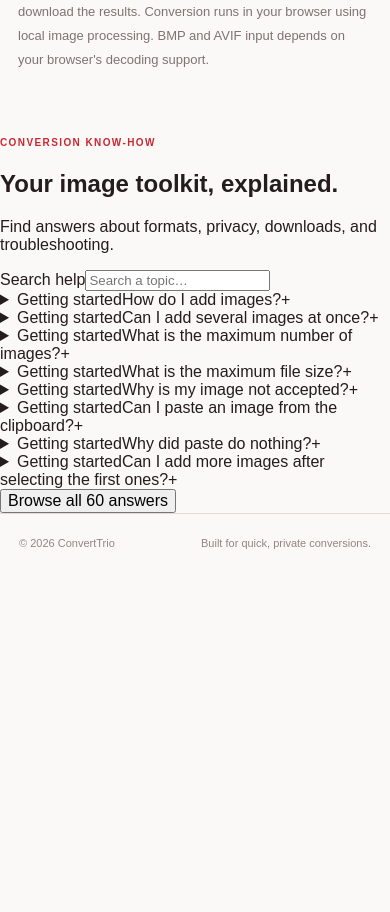
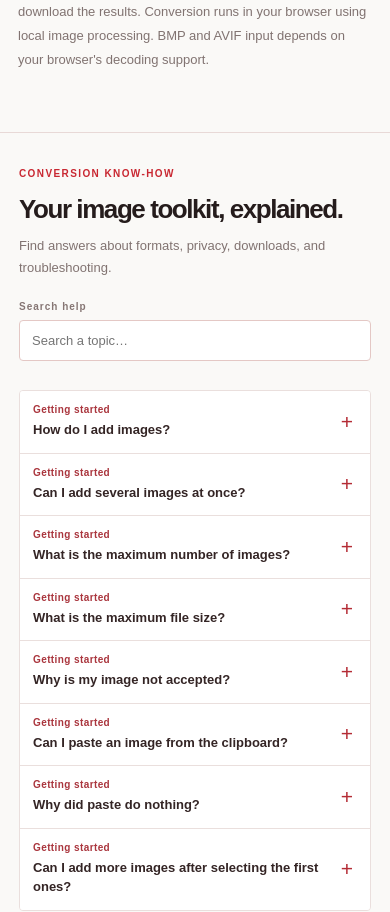
Before and after one commit to shymok-nt/ConvertTrio, a Next.js app: page / in a window 390 px wide. Shown: the part 1700-2612 px from the top of the page. Before the commit the page ends 2279 px from the top, so only its background shows below. Built offline with nearby package versions, Linux system fonts and the light colour scheme.

Commit message:
style: add responsive searchable queue and help center to red-white studio

```diff
--- a/src/app/globals.css
+++ b/src/app/globals.css
@@ -1051,3 +1051,229 @@ footer {
     color: black;
   }
 }
+
+/* Searchable queue tools */
+.queue-tools {
+  display: grid;
+  grid-template-columns: auto minmax(100px, 1fr) auto minmax(105px, 130px);
+  align-items: center;
+  gap: 9px;
+  padding: 12px 16px;
+  background: #fff8f7;
+  border-bottom: 1px solid #eddfdd;
+}
+.queue-tools label {
+  font-size: 10px;
+  color: #826b69;
+  font-weight: 750;
+}
+.queue-tools input,
+.queue-tools select {
+  min-width: 0;
+  width: 100%;
+  min-height: 35px;
+  border: 1px solid #e4c8c5;
+  background: white;
+  color: #332525;
+  border-radius: 4px;
+  padding: 7px 9px;
+  font-size: 12px;
+}
+.queue-tools input:focus-visible,
+.queue-tools select:focus-visible {
+  outline: 2px solid #c92832;
+  outline-offset: 2px;
+}
+.queue-empty {
+  padding: 25px 16px;
+  margin: 0;
+  font-size: 12px;
+  color: #857573;
+  text-align: center;
+}
+/* Help and documentation */
+.help-center {
+  max-width: 1324px;
+  padding: 45px 48px 85px;
+  margin: 0 auto;
+  border-top: 1px solid #e8d9d7;
+}
+.help-header {
+  display: flex;
+  align-items: flex-end;
+  justify-content: space-between;
+  gap: 30px;
+  margin-bottom: 29px;
+}
+.help-header h2 {
+  font-size: clamp(26px, 3.5vw, 39px);
+  line-height: 1.1;
+  letter-spacing: -.055em;
+  margin: 14px 0 11px;
+}
+.help-header p {
+  font-size: 13px;
+  color: #817371;
+  line-height: 1.7;
+  margin: 0;
+}
+.help-search {
+  display: flex;
+  flex-direction: column;
+  gap: 8px;
+  min-width: 230px;
+}
+.help-search span {
+  font-size: 10px;
+  font-weight: 750;
+  letter-spacing: .1em;
+  color: #867674;
+}
+.help-search input {
+  background: white;
+  color: #251c1c;
+  border: 1px solid #e4c8c5;
+  border-radius: 4px;
+  padding: 12px;
+  font-size: 13px;
+  width: 100%;
+}
+.help-list {
+  border: 1px solid #eadfdd;
+  border-radius: 4px;
+  overflow: hidden;
+}
+.help-entry {
+  background: #ffffff;
+  border-bottom: 1px solid #eadfdd;
+}
+.help-entry:last-child {
+  border-bottom: 0;
+}
+.help-entry[open] {
+  background: #fffaf9;
+}
+.help-entry summary {
+  display: grid;
+  grid-template-columns: 118px minmax(0, 1fr) 20px;
+  align-items: center;
+  gap: 16px;
+  padding: 19px 20px;
+  cursor: pointer;
+  list-style: none;
+}
+.help-entry summary::-webkit-details-marker {
+  display: none;
+}
+.help-entry summary:hover {
+  background: #fff5f4;
+}
+.help-entry summary:focus-visible {
+  outline: 2px solid #c92832;
+  outline-offset: -3px;
+}
+.help-category {
+  font-size: 10px;
+  letter-spacing: .04em;
+  font-weight: 750;
+  color: #aa363e;
+}
+.help-question {
+  font-size: 13px;
+  font-weight: 700;
+  color: #342525;
+  line-height: 1.5;
+}
+.help-expand {
+  color: #b42c35;
+  font-size: 21px;
+  text-align: center;
+  transition: transform .2s ease;
+}
+.help-entry[open] .help-expand {
+  transform: rotate(45deg);
+}
+.help-entry > p {
+  color: #796967;
+  font-size: 13px;
+  line-height: 1.8;
+  margin: 0;
+  padding: 0 56px 22px 154px;
+}
+.help-more {
+  display: block;
+  margin: 22px auto 0;
+  border: 1px solid #e1b4b2;
+  background: white;
+  color: #aa2932;
+  padding: 12px 19px;
+  border-radius: 4px;
+  font-size: 12px;
+  font-weight: 750;
+}
+.help-more:hover {
+  background: #fff2f0;
+}
+.help-empty {
+  padding: 28px 20px;
+  font-size: 13px;
+  color: #817371;
+  text-align: center;
+}
+@media (max-width: 760px) {
+  .help-center {
+    padding: 30px 19px 55px;
+  }
+  .help-header {
+    display: block;
+  }
+  .help-search {
+    margin-top: 22px;
+    min-width: 0;
+  }
+  .help-entry summary {
+    grid-template-columns: minmax(0, 1fr) 20px;
+    gap: 5px 12px;
+    padding: 15px;
+  }
+  .help-category {
+    grid-column: 1;
+  }
+  .help-question {
+    grid-column: 1;
+  }
+  .help-expand {
+    grid-column: 2;
+    grid-row: 1 / 3;
+  }
+  .help-entry > p {
+    padding: 0 45px 19px 15px;
+  }
+  .queue-tools {
+    grid-template-columns: 1fr 1fr;
+    gap: 6px 9px;
+  }
+  .queue-tools label {
+    grid-row: 1;
+  }
+  .queue-tools input,
+  .queue-tools select {
+    grid-row: 2;
+  }
+}
+@media (max-width: 390px) {
+  .queue-tools {
+    grid-template-columns: 1fr;
+  }
+  .queue-tools label,
+  .queue-tools input,
+  .queue-tools select {
+    grid-row: auto;
+  }
+  .help-entry summary {
+    padding: 13px;
+  }
+  .help-entry > p {
+    padding: 0 13px 18px;
+  }
+}
```
